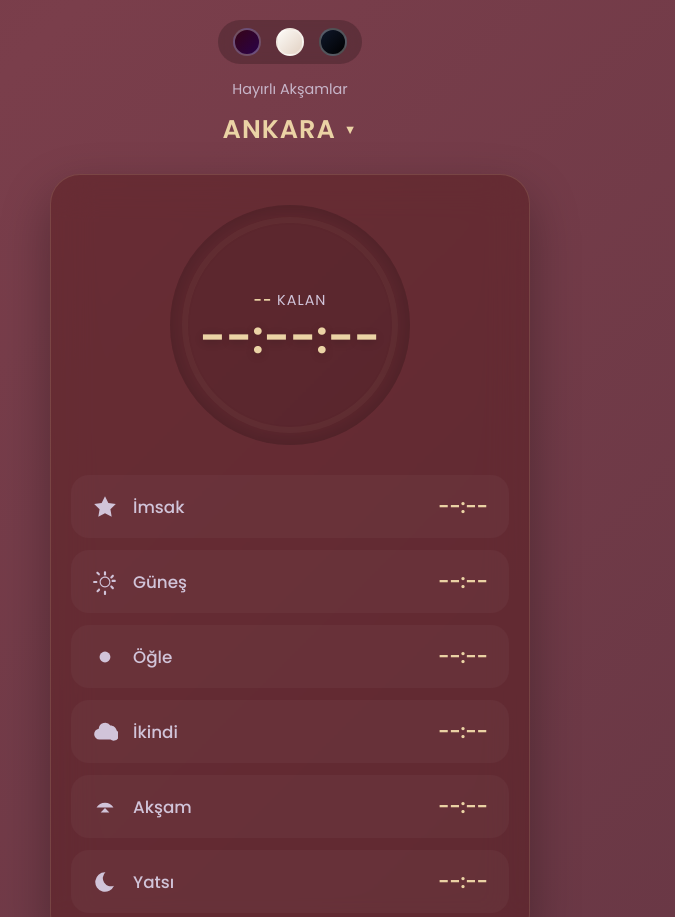
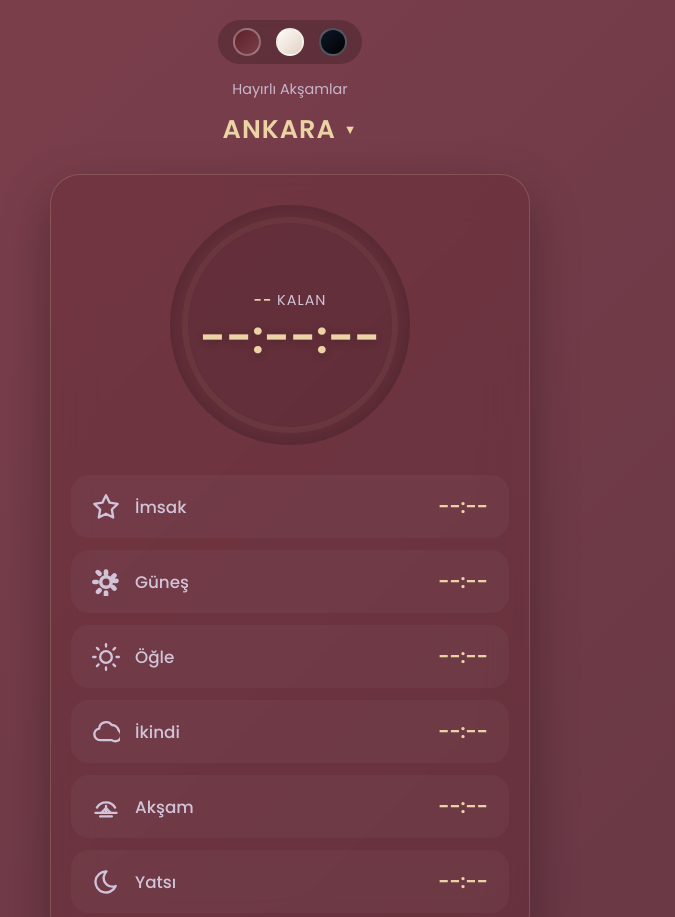
Before and after one commit to hamdiiahmett/namaz-vakti-2, a plain HTML site: page index.html in a window 1280 px wide. Shown: the top 917 px of the page, without its empty margins (350-1025 px from the left). Drawn offline with Linux system fonts and the light colour scheme; no server answers.

Commit message:
Update theme colors and icon styles in CSS

```diff
--- a/style.css
+++ b/style.css
@@ -1,11 +1,11 @@
 @import url('https://fonts.googleapis.com/css2?family=Poppins:wght@300;400;500;600&display=swap');
 
 :root {
-    /* Varsayılan Tema (Lal - Senin Kırmızın) */
+    /* Varsayılan Tema (Lal - Soft Gül Kurusu) */
     --bg-gradient: linear-gradient(135deg, #5e2129, #7a3e4b, #4a2c3a);
-    --glass-container: rgba(80, 22, 22, 0.4); /* Ana Kutu Rengi */
-    --glass-bg: rgba(54, 4, 22, 0.95); /* Dropdown ve Kartlar */
-    --glass-border: rgba(235, 211, 165, 0.15);
+    --glass-container: rgba(94, 33, 41, 0.25);
+    --glass-bg: rgba(74, 44, 58, 0.85);
+    --glass-border: rgba(235, 211, 165, 0.2);
     --text-primary: #ebd3a5; /* Şampanya Sarısı */
     --text-secondary: #d1c4d9;
     --card-hover: rgba(235, 211, 165, 0.15);
@@ -85,7 +85,7 @@ body {
     transition: transform 0.2s, border-color 0.2s;
 }
 .tema-btn:hover { transform: scale(1.15); border-color: var(--accent-color); }
-.tema-btn.lal { background: linear-gradient(135deg, #360416, #2a0249); }
+.tema-btn.lal { background: linear-gradient(135deg, #5e2129, #7a3e4b); }
 .tema-btn.light { background: linear-gradient(135deg, #fdfbf7, #e2d1c3); }
 .tema-btn.dark { background: linear-gradient(135deg, #0f172a, #000000); }
 
@@ -144,7 +144,7 @@ header h1#sehir-baslik:hover {
     min-width: 220px;
     max-height: 350px;
     overflow-y: auto;
-    background: var(--glass-bg); /* Daha opak arka plan */
+    background: var(--glass-bg);
     backdrop-filter: blur(20px);
     -webkit-backdrop-filter: blur(20px);
     border: 1px solid var(--glass-border);
@@ -178,7 +178,6 @@ header h1#sehir-baslik:hover {
 .dropdown-content li:last-child { border-bottom: none; }
 .dropdown-content li:hover { background: var(--dropdown-hover); color: var(--accent-color); padding-left: 25px; }
 
-/* Scrollbar */
 .dropdown-content::-webkit-scrollbar { width: 6px; }
 .dropdown-content::-webkit-scrollbar-track { background: rgba(0,0,0,0.1); }
 .dropdown-content::-webkit-scrollbar-thumb { background: var(--accent-color); border-radius: 10px; }
@@ -187,7 +186,6 @@ header h1#sehir-baslik:hover {
 main {
     width: 100%;
     max-width: 480px;
-    /* O sevdiğin kutu efekti: */
     background: var(--glass-container);
     backdrop-filter: blur(20px);
     -webkit-backdrop-filter: blur(20px);
@@ -209,7 +207,6 @@ main {
     flex-direction: column;
     align-items: center;
     justify-content: center;
-    /* Kutunun içinde olduğu için burayı biraz daha sadeleştirdim */
     background: rgba(0, 0, 0, 0.1);
     border-radius: 50%;
     box-shadow: inset 0 0 20px rgba(0,0,0,0.2);
@@ -270,9 +267,9 @@ main {
     justify-content: space-between;
     align-items: center;
     padding: 16px 20px;
-    background: rgba(255, 255, 255, 0.03); /* Kartlar kutu içinde çok hafif dursun */
+    background: rgba(255, 255, 255, 0.03);
     border-radius: 18px;
-    border: 1px solid transparent; /* Varsayılan kenarlık yok */
+    border: 1px solid transparent;
     transition: all 0.3s cubic-bezier(0.25, 0.8, 0.25, 1);
 }
 
@@ -282,11 +279,16 @@ main {
     gap: 15px;
 }
 
+/* İKON AYARLARI (GÜNCELLENDİ: LINE ART İÇİN) */
 .vakit-ikon {
-    width: 26px;
-    height: 26px;
-    fill: var(--text-secondary);
-    transition: fill 0.3s ease;
+    width: 28px;
+    height: 28px;
+    fill: none; /* İçi boş, çünkü çizgi ikon kullanıyoruz */
+    stroke: var(--text-secondary); /* Çizgi rengi */
+    stroke-width: 2; /* Çizgi kalınlığı */
+    stroke-linecap: round;
+    stroke-linejoin: round;
+    transition: stroke 0.3s ease;
 }
 
 .vakit-kartlari .kart h2 {
@@ -309,7 +311,11 @@ main {
     box-shadow: 0 5px 15px rgba(0,0,0,0.1);
 }
 
-.vakit-kartlari .kart.aktif-vakit .vakit-ikon { fill: var(--accent-color); }
+/* Aktif olduğunda ikon rengi değişsin */
+.vakit-kartlari .kart.aktif-vakit .vakit-ikon {
+    stroke: var(--accent-color);
+    fill: none;
+}
 
 .vakit-kartlari .kart.aktif-vakit h2,
 .vakit-kartlari .kart.aktif-vakit p {
```
